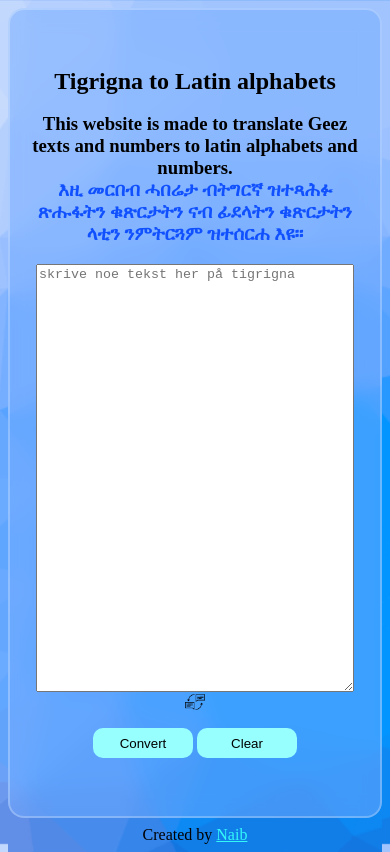
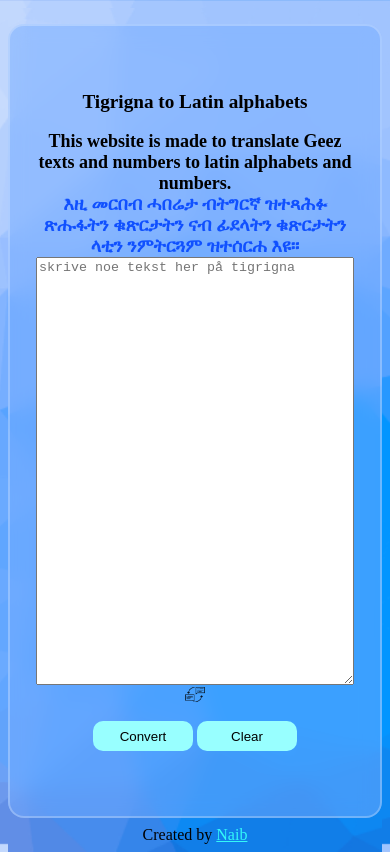
Before and after one commit to naibwedi/Tigrigna-to-latin-traslator, a plain HTML site: page index.html in a window 390 px wide. Drawn offline with Linux system fonts and the light colour scheme.

Commit message:
font-fix -1

```diff
--- a/style.css
+++ b/style.css
@@ -47,7 +47,7 @@ h2,
 h3 {
     text-align: center;
     color: black;
-
+    margin-bottom: 0em;
 }
 span{
  color: rgb(16, 80, 255);
@@ -97,22 +97,26 @@ a{
         margin: 0; */
     /*     width: 100%; */
         border-radius: 1em;
-       /*  margin-top:10em;
-       padding-top: 0em; */
+         margin-top:1em;
+       padding-top: 0em;
     }
 
     h2{
-
-      padding: 0 ;
+       font-size: larger;
+       padding: 0 ;
       margin: 0;
+      font-weight: 700;
     }
     h2,h3{
         /* margin: 0vh 0vw;
         padding: 0; */
        /*  padding: 0.2em 0; */
+
     }
     h3 {
        /*  padding: 0vh 0vw 0vh 0vw; */
+       font-size: large;
+
     }
    .card-container{
     flex-direction: column;
```
